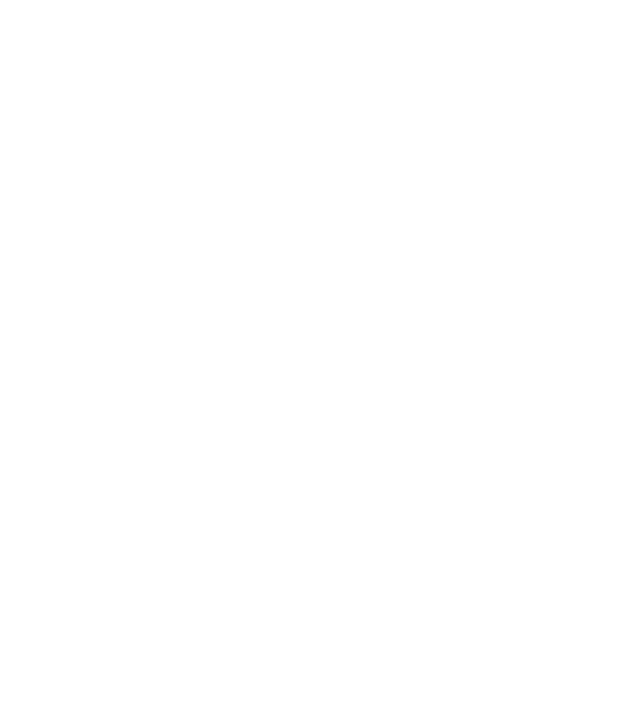
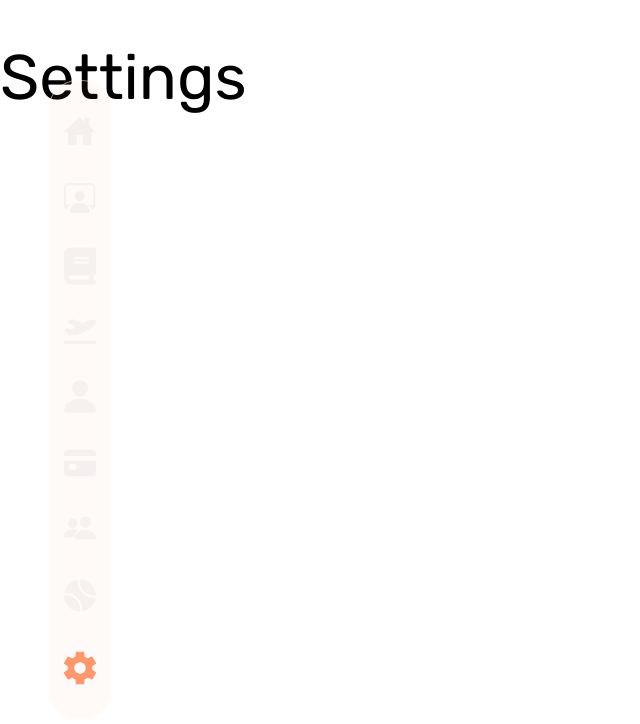
Before and after one commit to tdelrealb/CodingDojo_MERN_Personal_MyDashboard, a React (Vite) app in the folder client/: page /settings in a window 1280 px wide. Before the commit this address had no page. Shown: the top 724 px of the page, without its empty margins (0-640 px from the left). Built offline with nearby package versions, Linux system fonts and the light colour scheme; sample sign-in values are in the browser's storage.

Commit message:
Add Settings Page

```diff
--- a/client/src/App.jsx
+++ b/client/src/App.jsx
@@ -12,9 +12,9 @@
 import { Finance } from './pages/Finance/Finance';
 import { Social } from './pages/Social/Social';
 import { Hobbies } from './pages/Hobbies/Hobbies';
+import { Settings } from './pages/Settings/Settings';
 import { AuthProvider } from './utils/AuthProvider';
-import {SideMenu} from './components/SideMenu/SideMenu';
-
+import { SideMenu } from './components/SideMenu/SideMenu';
 
 export const App = () => {
 	return (
@@ -97,6 +97,15 @@
 								<Hobbies />
 							</AuthProvider>
 						}></Route>
+
+					<Route
+						path='/settings'
+						element={
+							<AuthProvider>
+								<SideMenu />
+								<Settings />
+							</AuthProvider>
+						}></Route>
 				</Routes>
 			</BrowserRouter>
 		</div>
--- /dev/null
+++ b/client/src/pages/Settings/Settings.jsx
@@ -0,0 +1,7 @@
+export const Settings = () => {
+	return (
+		<div >
+			<h1>Settings</h1>
+		</div>
+	);
+};
```
Also changed, not shown: client/src/pages/Settings/Settings.module.css (added).
